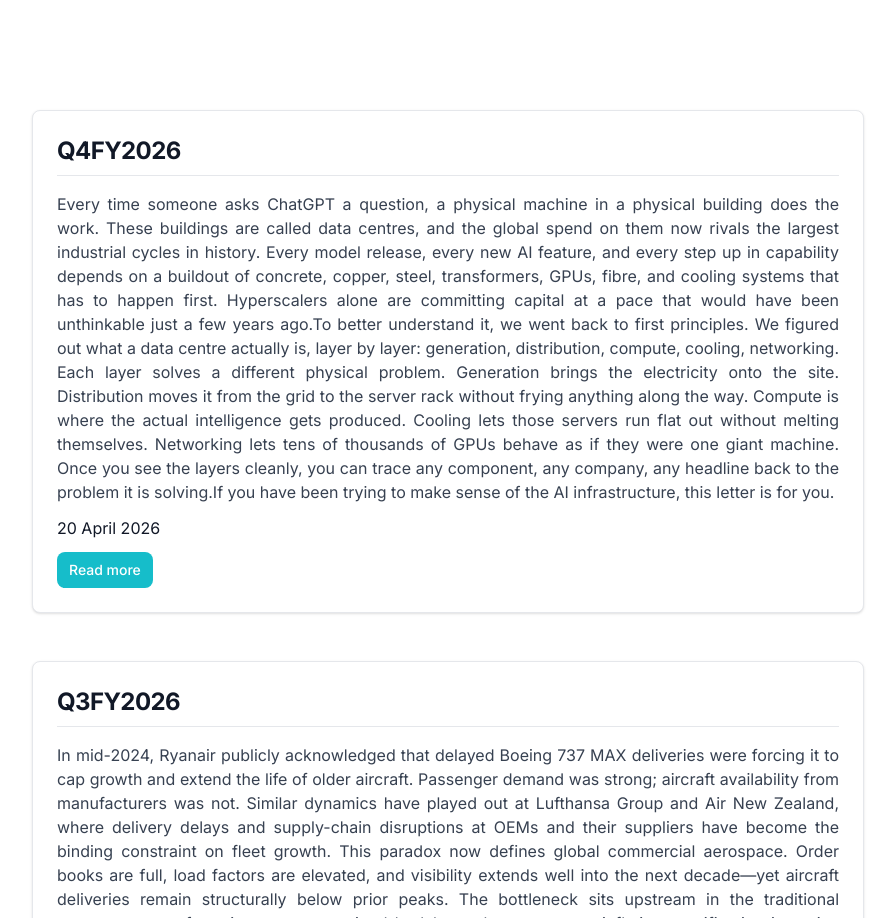
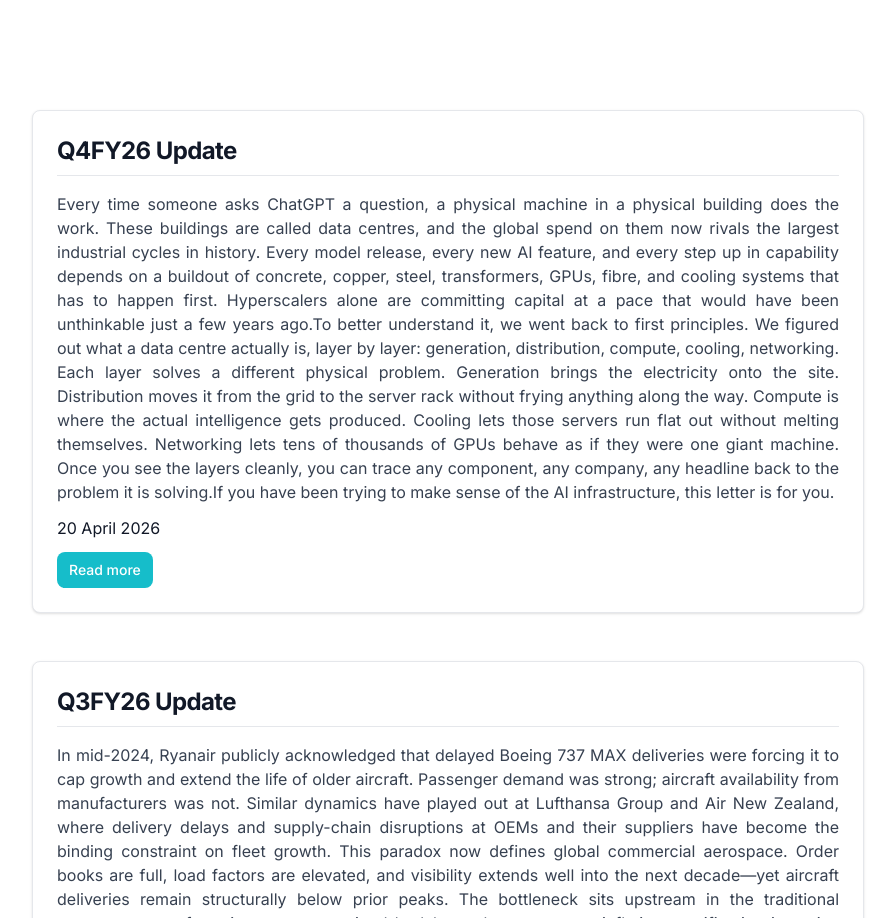
Before and after one commit to xponentribe/Xponentribe, a Next.js app: page /letter in a window 1280 px wide. Shown: the part 262-1180 px from the top of the page, without its empty margins (192-1087 px from the left). Built offline with nearby package versions, Linux system fonts and the light colour scheme.

Commit message:
Update index.ts

```diff
--- a/data/index.ts
+++ b/data/index.ts
@@ -51,14 +51,14 @@
       },
       {
         id: 7,
-        heading: "Q3FY2026",
+        heading: "Q3FY26 Update",
         desc: "In mid-2024, Ryanair publicly acknowledged that delayed Boeing 737 MAX deliveries were forcing it to cap growth and extend the life of older aircraft. Passenger demand was strong; aircraft availability from manufacturers was not. Similar dynamics have played out at Lufthansa Group and Air New Zealand, where delivery delays and supply-chain disruptions at OEMs and their suppliers have become the binding constraint on fleet growth. This paradox now defines global commercial aerospace. Order books are full, load factors are elevated, and visibility extends well into the next decade—yet aircraft deliveries remain structurally below prior peaks. The bottleneck sits upstream in the traditional aerospace manufacturing system, strained by labour shortages, cost inflation, certification intensity, and weakened supplier balance sheets across North America and Europe.",
         date: "12 January 2026",
         link: "https://drive.google.com/file/d/1aUjFK4f1zlUOO9DRbfbPvLKWHx_iayh-/view?usp=drivesdk"
       },
       {
         id: 8,
-        heading: "Q4FY2026",
+        heading: "Q4FY26 Update",
         desc: "Every time someone asks ChatGPT a question, a physical machine in a physical building does the work. These buildings are called data centres, and the global spend on them now rivals the largest industrial cycles in history. Every model release, every new AI feature, and every step up in capability depends on a buildout of concrete, copper, steel, transformers, GPUs, fibre, and cooling systems that has to happen first. Hyperscalers alone are committing capital at a pace that would have been unthinkable just a few years ago.To better understand it, we went back to first principles. We figured out what a data centre actually is, layer by layer: generation, distribution, compute, cooling, networking. Each layer solves a different physical problem. Generation brings the electricity onto the site. Distribution moves it from the grid to the server rack without frying anything along the way. Compute is where the actual intelligence gets produced. Cooling lets those servers run flat out without melting themselves. Networking lets tens of thousands of GPUs behave as if they were one giant machine. Once you see the layers cleanly, you can trace any component, any company, any headline back to the problem it is solving.If you have been trying to make sense of the AI infrastructure, this letter is for you.",
         date: "20 April 2026",
         link: "https://drive.google.com/file/d/1bNYxV8EJzavFG9FSrRArLk-51nOkH5e1/view"
```
